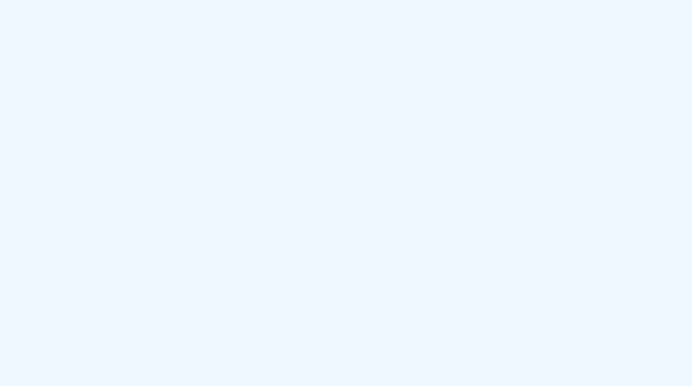
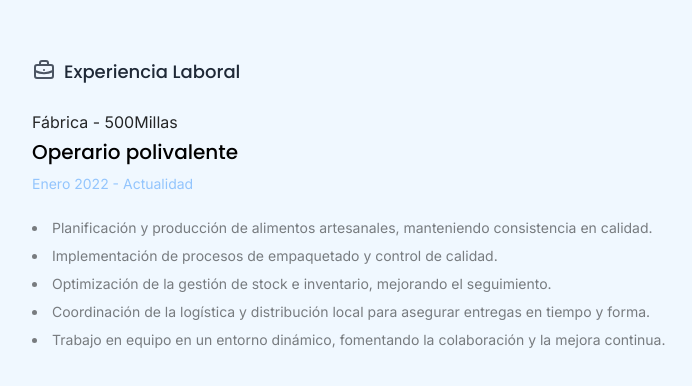
Before and after one commit to Fede-Barberis/Portafolio, a React (Vite) app: page / in a window 1280 px wide. Shown: the part 958-1344 px from the top of the page, without its empty margins (272-964 px from the left). Before the commit the page ends 920 px from the top, so only its background shows below. Built offline with nearby package versions, Linux system fonts and the light colour scheme.

Commit message:
feat: implementar ExperienceSection

```diff
--- a/src/App.jsx
+++ b/src/App.jsx
@@ -1,13 +1,15 @@
 import Container from "./components/Container"
-import Home from "./components/HomeSection"
 import NavBar from "./components/NavBar"
+import Inicio from "./components/HomeSection"
+import Experiencia from "./components/ExperienceSection"
 
 
 function App() {
   return (
     <Container>
       <NavBar />
-      <Home />
+      <Inicio />
+      <Experiencia />
     </Container>
   )
 }
--- /dev/null
+++ b/src/components/ExperienceSection.jsx
@@ -0,0 +1,36 @@
+import { IconBriefcase } from '@tabler/icons-react';
+
+const Experiencia = () => {
+    return (
+        <section id="experiencia" className="flex flex-col mt-24 mb-28">
+            <div className='space-y-6 '>
+                <header className='flex fle-row gap-2'>
+                    <IconBriefcase stroke={2} className='text-gray-600' />
+                    <h2 className="text-lg font-heading font-medium text-gray-800">Experiencia Laboral</h2>
+                </header>
+                <main>
+                    <ul>
+                        <li className='space-y-6'>
+                            <div>
+                                <div className='space-y-1'>
+                                    <p className='text-md text-black/85'>Fábrica - 500Millas</p>
+                                    <h2 className='text-xl font-heading font-medium '>Operario polivalente</h2>
+                                </div>
+                                <p className='text-sm pt-2 text-blue-300'>Enero 2022 - Actualidad</p>
+                            </div>
+                            <ul className="space-y-2 list-disc list-inside text-black/50 text-sm">
+                                <li>Planificación y producción de alimentos artesanales, manteniendo consistencia en calidad.</li>
+                                <li>Implementación de procesos de empaquetado y control de calidad.</li>
+                                <li>Optimización de la gestión de stock e inventario, mejorando el seguimiento.</li>
+                                <li>Coordinación de la logística y distribución local para asegurar entregas en tiempo y forma.</li>
+                                <li>Trabajo en equipo en un entorno dinámico, fomentando la colaboración y la mejora continua.</li>
+                            </ul>
+                        </li>
+                    </ul>
+                </main>
+            </div>
+        </section>
+    )
+}
+
+export default Experiencia
```
